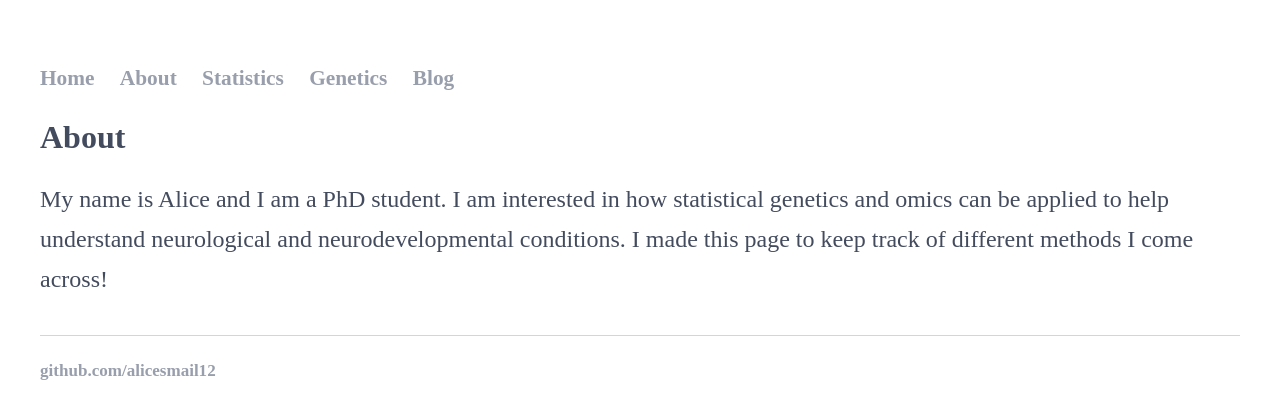
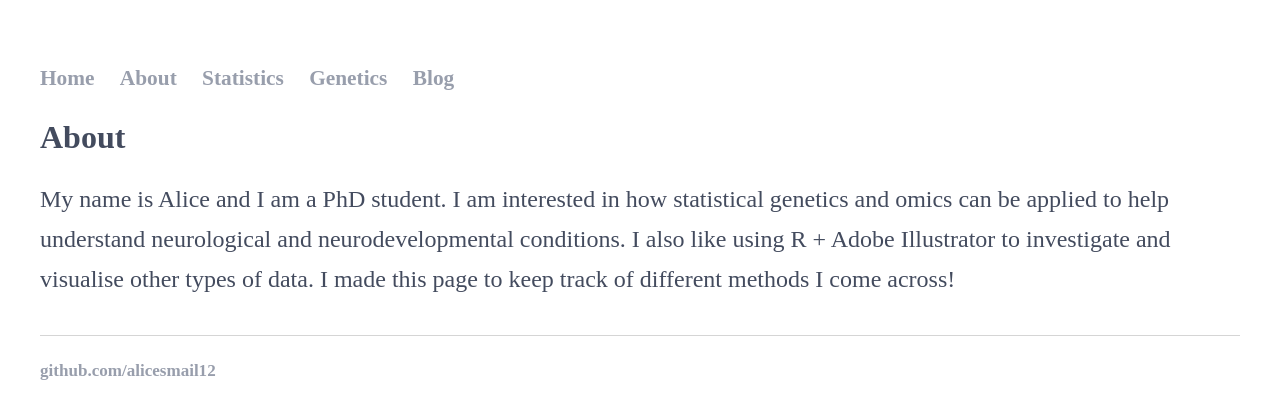
Before and after one commit to alicesmail12/alicesmail12.github.io, a Jekyll site: the page built from about/index.html, in a window 1280 px wide. Shown: the top 419 px of the page. Built offline with Jekyll 4.4.1, drawn with Linux system fonts in a browser that asks for light colours; some web fonts are replaced.

Commit message:
Update index.html

```diff
--- a/about/index.html
+++ b/about/index.html
@@ -5,7 +5,7 @@ title: About
 <div class="blurb">
 	<h1>About</h1>
 	<subtitle>
-	My name is Alice and I am a PhD student. I am interested in how statistical genetics and omics can be applied to help understand neurological and neurodevelopmental conditions.
+	My name is Alice and I am a PhD student. I am interested in how statistical genetics and omics can be applied to help understand neurological and neurodevelopmental conditions. I also like using R + Adobe Illustrator to investigate and visualise other types of data.
 
 	I made this page to keep track of different methods I come across!
 	</subtitle>
```
